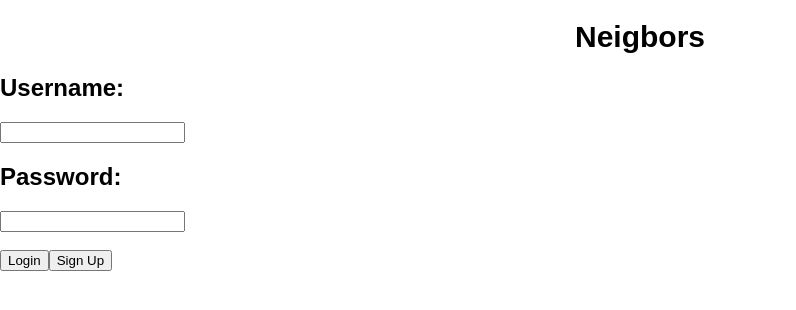
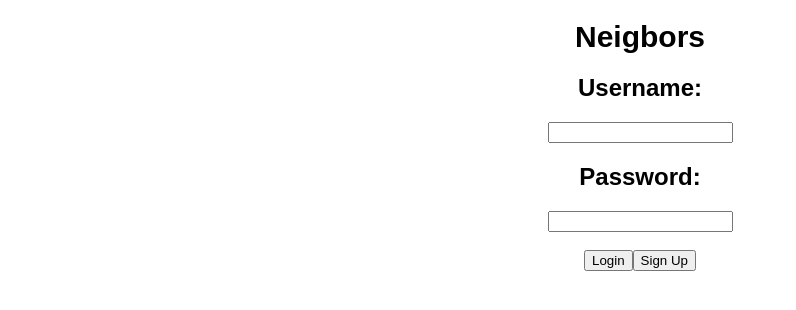
Before and after one commit to shughes1992/neighbors, a React app in the folder client/: page / in a window 1280 px wide. Shown: the top 310 px of the page, without its empty margins (0-796 px from the left). Built offline with nearby package versions, Linux system fonts and the light colour scheme.

Commit message:
sam commit

```diff
--- a/client/src/App.css
+++ b/client/src/App.css
@@ -1,3 +1,5 @@
+
+
 .App {
   text-align: center;
 }
--- a/client/src/App.js
+++ b/client/src/App.js
@@ -1,7 +1,7 @@
 import React, { Component } from 'react';
 // import '../public/stylesheets/style.css'
 import background from './components/assets/images/neighbors-2.jpg';
-import './App.css';
+import classes from './App.css';
 
 const title={
   fontSize: "30px",
@@ -26,13 +26,14 @@ login(){
 
   render() {
     return (
-      <div className="App">
+      <div className={classes.App}>
 
         <header className="App-header">
         <h1 style={title}>{this.state.name}</h1>
 
         {this.state.authenticated&&
         <img src={background} className="App-background" alt="neigborhood" style={{height: 700, opacity: 0.5}}/>
+
       }
 
         {!this.state.authenticated&&
@@ -40,6 +41,7 @@ login(){
               <h2> Username: </h2>
               <input />
               <h2> Password: </h2>
+
               <input />
               <br />
               <br />
```
